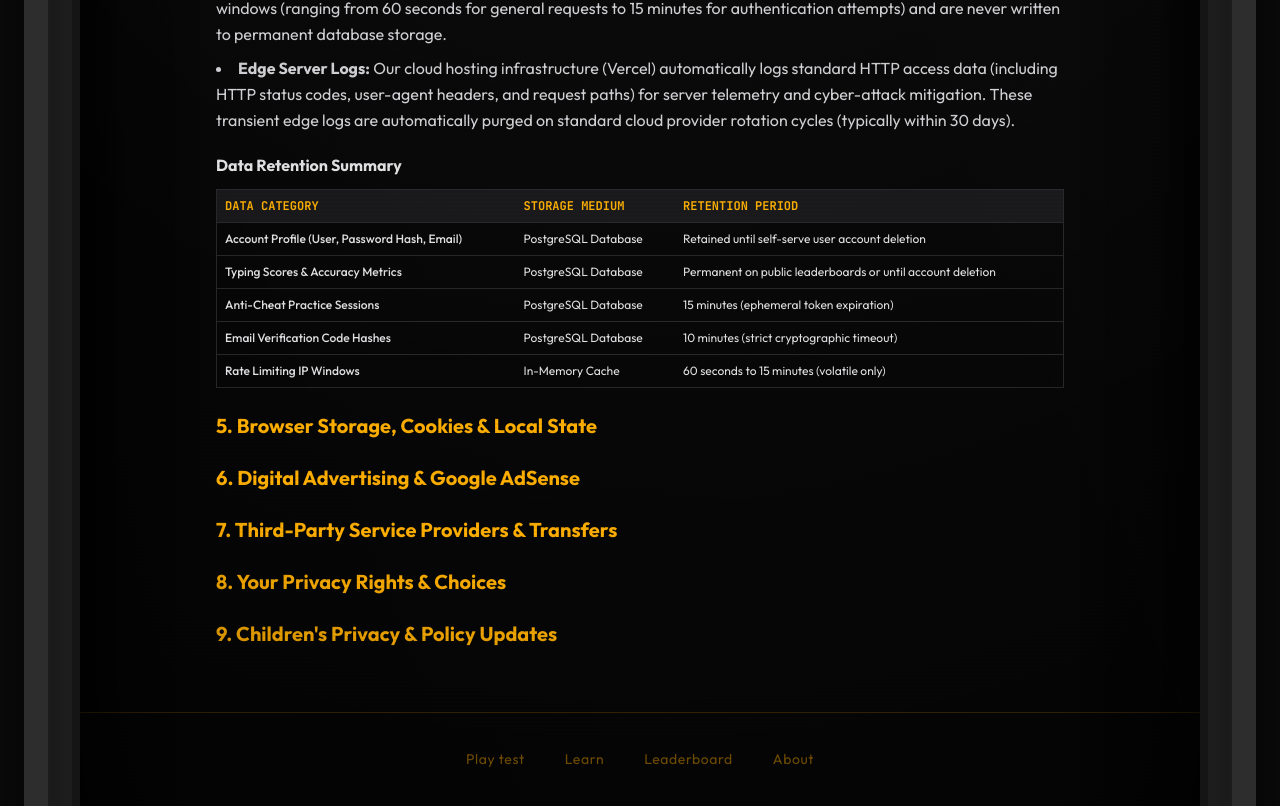
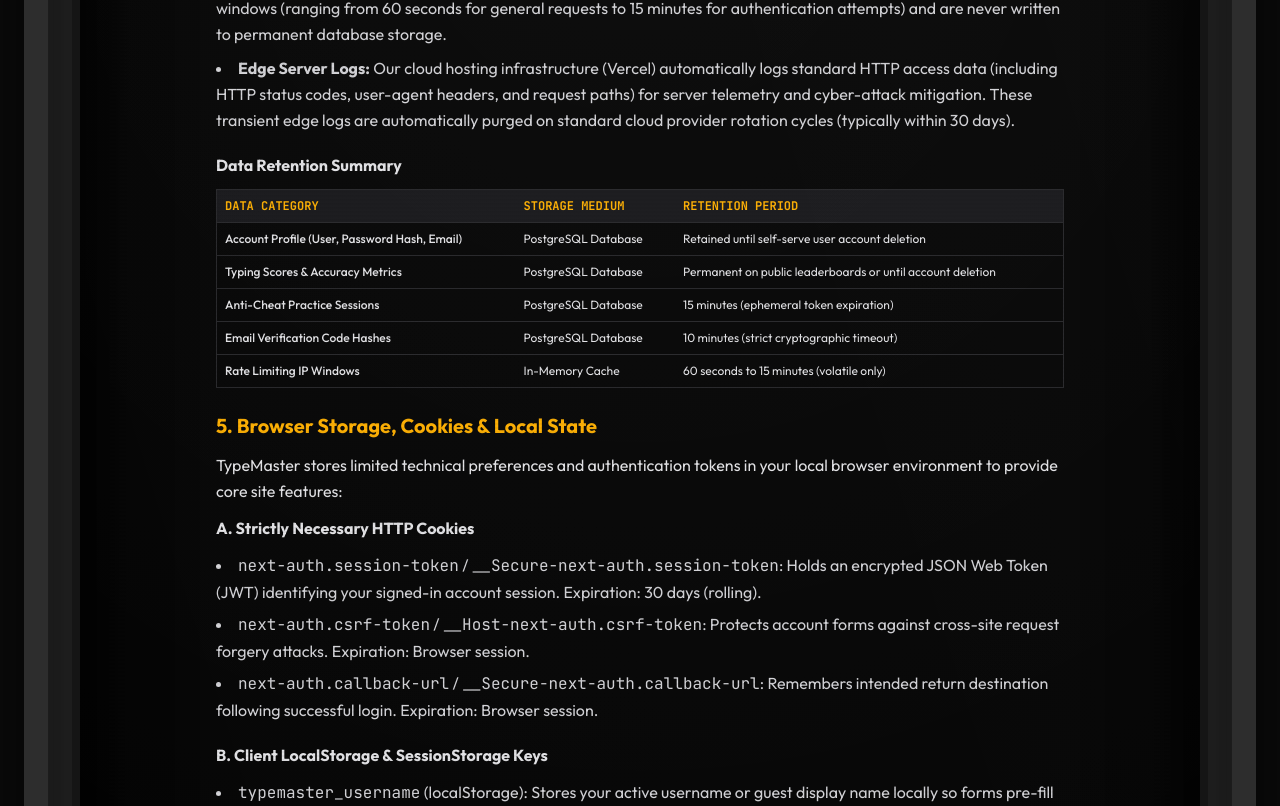
Before and after one commit to RAZAAli901/Typing-Test, a Next.js app: page /privacy in a window 1280 px wide. Shown: the part 1991-2797 px from the top of the page. Built offline with nearby package versions, Linux system fonts and the light colour scheme; no server answers.

Commit message:
feat(legal): privacy, browser storage and cookies

```diff
--- a/src/app/privacy/page.tsx
+++ b/src/app/privacy/page.tsx
@@ -150,6 +150,51 @@ export default function PrivacyPage() {
 
       <section id="browser-storage" className="space-y-3">
         <h2 className="text-xl font-bold text-crt-primary">5. Browser Storage, Cookies & Local State</h2>
+        <p>
+          TypeMaster stores limited technical preferences and authentication tokens in your local browser environment to provide core site features:
+        </p>
+        <h3 className="text-base font-bold text-zinc-200">A. Strictly Necessary HTTP Cookies</h3>
+        <ul className="list-disc list-inside space-y-1.5 text-zinc-300">
+          <li>
+            <code>next-auth.session-token</code> / <code>__Secure-next-auth.session-token</code>: Holds an encrypted JSON Web Token (JWT) identifying your signed-in account session. Expiration: 30 days (rolling).
+          </li>
+          <li>
+            <code>next-auth.csrf-token</code> / <code>__Host-next-auth.csrf-token</code>: Protects account forms against cross-site request forgery attacks. Expiration: Browser session.
+          </li>
+          <li>
+            <code>next-auth.callback-url</code> / <code>__Secure-next-auth.callback-url</code>: Remembers intended return destination following successful login. Expiration: Browser session.
+          </li>
+        </ul>
+        <h3 className="text-base font-bold text-zinc-200 pt-2">B. Client LocalStorage &amp; SessionStorage Keys</h3>
+        <ul className="list-disc list-inside space-y-1.5 text-zinc-300">
+          <li>
+            <code>typemaster_username</code> (localStorage): Stores your active username or guest display name locally so forms pre-fill on your device.
+          </li>
+          <li>
+            <code>typemaster_crt_theme</code> (localStorage): Stores your CRT display theme preference (Amber, Green, Cyan, or Classic).
+          </li>
+          <li>
+            <code>typemaster_crt_effects</code> (localStorage): Stores boolean preference for CRT screen curvature and scanline overlays.
+          </li>
+          <li>
+            <code>typemaster_crt_sound</code> (localStorage): Stores boolean preference for typewriter audio synthesis on keystrokes.
+          </li>
+          <li>
+            <code>typemaster_crt_live_flash</code> (localStorage): Stores boolean toggle for leaderboard alert flash animations.
+          </li>
+          <li>
+            <code>typemaster_consent_v1</code> (localStorage): Stores your cookie and advertising consent decision (Granted or Denied) with timestamp. Expiration: 12 months.
+          </li>
+          <li>
+            <code>typemaster_booted</code> (sessionStorage): Cleared when browser tab closes; prevents boot screen re-triggering during internal page transitions.
+          </li>
+        </ul>
+        <p className="text-sm pt-2">
+          For a full breakdown of each cookie duration and purpose, visit our{" "}
+          <Link href="/cookies" className="text-crt-primary hover:underline">
+            Cookie Policy (/cookies)
+          </Link>.
+        </p>
       </section>
 
       <section id="advertising" className="space-y-3">
```
